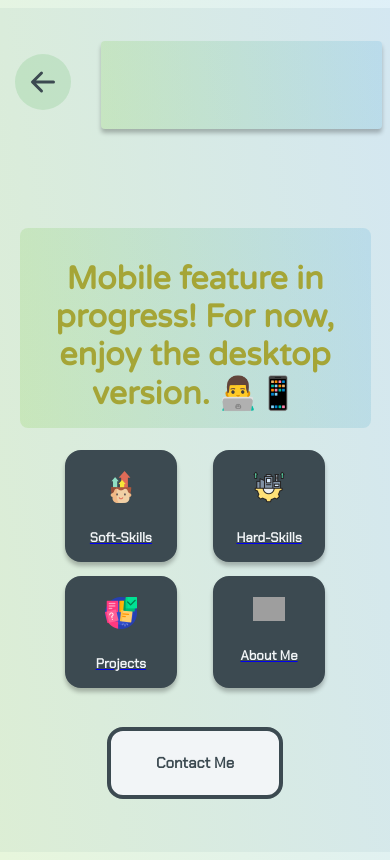
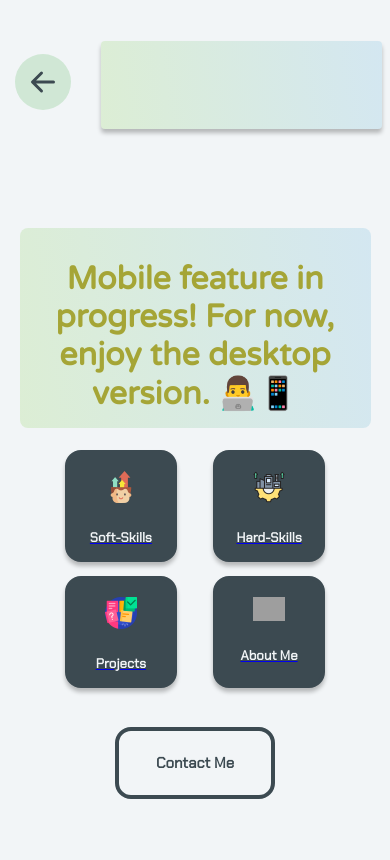
Before and after one commit to HAssAN-SSS/myPortfolio, a React (Vite) app: page /ph/dashbord in a window 390 px wide. Built offline with nearby package versions, Linux system fonts and the light colour scheme; grey boxes are pictures that could not be loaded; a web font is replaced by a local one.

Commit message:
fix some phon bugs, add text alert for phone using

```diff
--- a/src/index.css
+++ b/src/index.css
@@ -111,12 +111,7 @@ p{
         /* background-color: green; */
         margin: 0;
         padding: 0;
-        background:  linear-gradient(
-            82deg,
-            rgba(94, 195, 15, 0.15) 0%,
-            rgba(38, 151, 207, 0.15) 100%
 
-        );
     }
     body{
         background: var(--blanco);
@@ -156,7 +151,7 @@ p{
         background-color: var(--blanco);
         border-radius: 16px;
         border: solid 4px var(--black_100);
-        width: 168px;
+        width: 152px;
         height: 64px;
         display: flex;
         align-items: center;
--- a/src/ph_dashbord/ph_dashbord.css
+++ b/src/ph_dashbord/ph_dashbord.css
@@ -12,13 +12,13 @@
 #ph_dashbord {
   /* border-radius: 16px; */
   /* border: 4px solid var(--black-100, #3c4a51); */
-  background:
+  /* background:
     linear-gradient(
       82deg,
       rgba(94, 195, 15, 0.15) 0%,
       rgba(38, 151, 207, 0.15) 100%
 
-  );
+  ); */
   /* box-shadow: 0px 4px 4px 0px rgba(0, 0, 0, 0.25); */
 }
 #four_apps {
```
